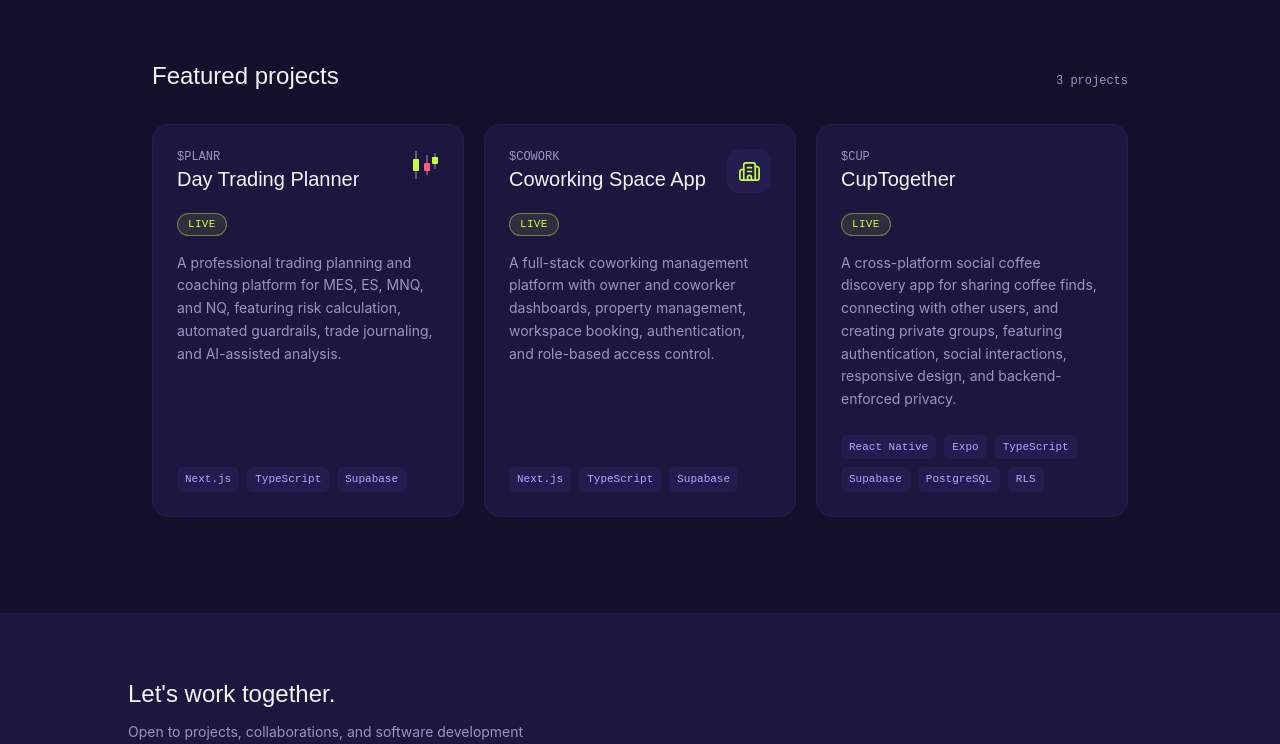
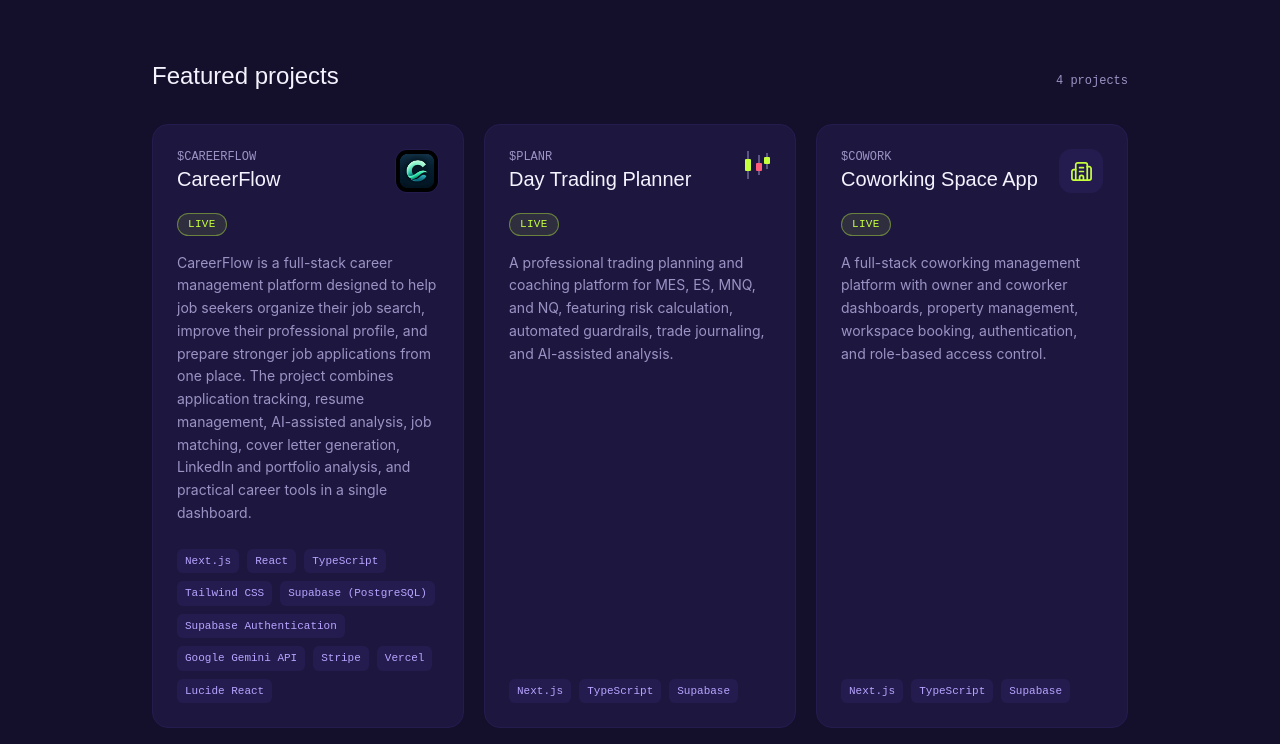
Before and after one commit to LeizianeTrevisanDardin/Portfolio_by_Lizzy, a Next.js app: page / in a window 1280 px wide. Shown: the part 880-1624 px from the top of the page. Built offline with nearby package versions, Linux system fonts and the light colour scheme.

Commit message:
added logo and favicon

```diff
--- a/app/page.tsx
+++ b/app/page.tsx
@@ -4,6 +4,28 @@
 import Image from "next/image";
 
 const PROJECTS = [
+   {
+     symbol: "$CAREERFLOW",
+    name: "CareerFlow",
+    image:  "/images/careerflow-logo.png",
+    status: "LIVE" as const,
+   description:
+      "CareerFlow is a full-stack career management platform designed to help job seekers organize their job search, improve their professional profile, and prepare stronger job applications from one place. The project combines application tracking, resume management, AI-assisted analysis, job matching, cover letter generation, LinkedIn and portfolio analysis, and practical career tools in a single dashboard.",
+
+    stack: [
+      "Next.js",
+      "React",
+      "TypeScript",
+      "Tailwind CSS",
+      "Supabase (PostgreSQL)",
+      "Supabase Authentication",
+      "Google Gemini API",
+      "Stripe",
+      "Vercel",
+      "Lucide React",
+    ],
+    href: "https://career-flow-bay.vercel.app/login",
+  },
   {
     symbol: "$PLANR",
     name: "Day Trading Planner",
@@ -41,6 +63,7 @@
     ],
     href: "https://cuptogether.expo.app",
   },
+
 ];
 
 export default function Home() {
--- a/components/ProjectCard.tsx
+++ b/components/ProjectCard.tsx
@@ -1,4 +1,5 @@
 import type { LucideIcon } from "lucide-react";
+import Image from "next/image";
 
 type ProjectCardProps = {
   symbol: string;
@@ -42,6 +43,7 @@
 export default function ProjectCard({
   symbol,
   name,
+  image,
   icon: Icon,
   useCandleIcon = false,
   status,
@@ -61,7 +63,19 @@
             </h3>
           </div>
 
-          {useCandleIcon ? (
+          {image? (
+            <div className="flex h-11 w-11 shrink-0 items-center justify-center overflow-hidden rounded-xl border border-panel2 bg-panel2 text-lime transition-colors group-hover:border-lime/40">
+              <Image
+                src={image}
+                alt={`${name} logo`}
+                width={44}
+                height={44}
+                className="h-full w-full object-cover"
+              />
+            </div>
+          ) :
+
+          useCandleIcon ? (
             <CandleGlyph />
           ) : Icon ? (
             <div className="flex h-11 w-11 shrink-0 items-center justify-center rounded-xl border border-panel2 bg-panel2 text-lime transition-colors group-hover:border-lime/40">
```
Also changed, not shown: app/icon.png (added), public/images/careerflow-logo.png (added).
